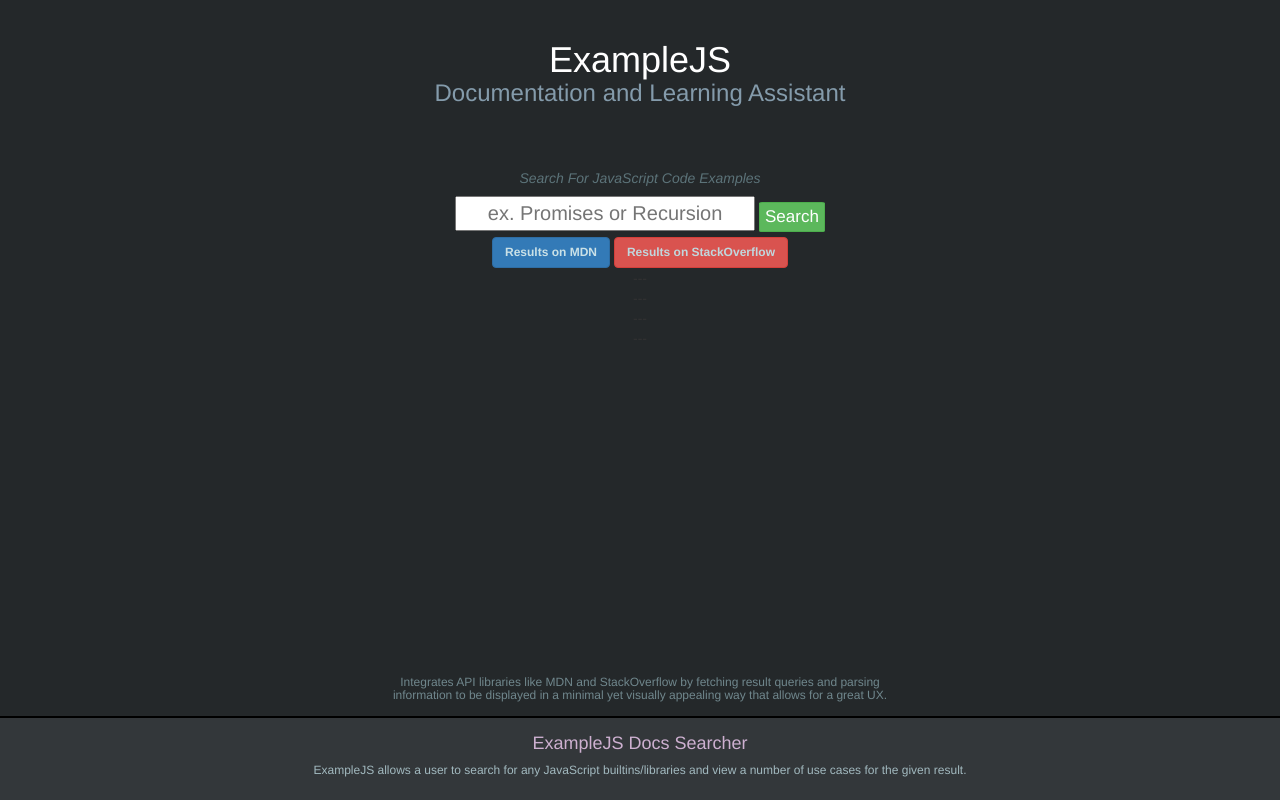
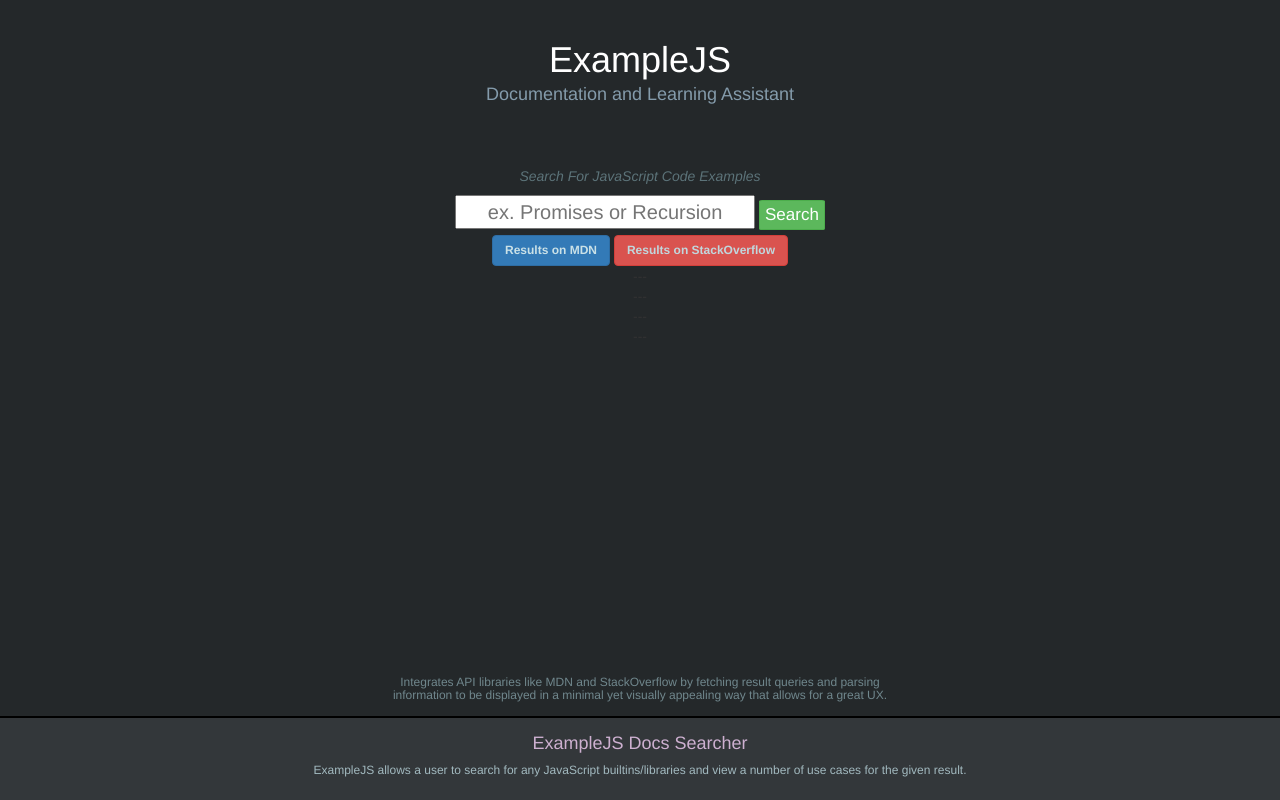
Before and after one commit to ev-dev/ExampleJS, a website: page index.html in a window 1280 px wide. Drawn offline with Linux system fonts and the light colour scheme.

Commit message:
subtitle size down

```diff
--- a/styles/main.css
+++ b/styles/main.css
@@ -25,7 +25,8 @@
 
 #subtitle {
     color: rgb(132, 155, 171);
-    padding: 0% 5% 55px 5%;
+    font-size: 18px;
+    padding: 5px 5% 55px 5%;
     margin: 0px;
 }
 
```
